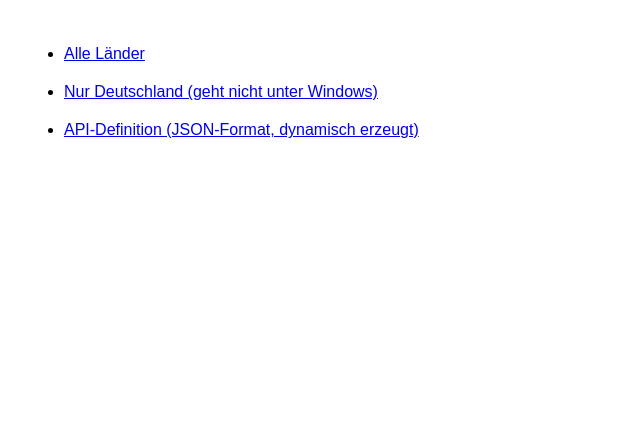
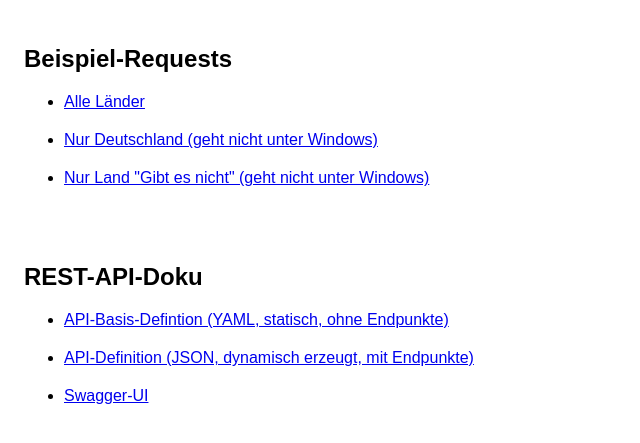
Before and after one commit to MDecker-MobileComputing/Nodejs_Express_Laender, a website: page StatischerWebContent/index.html in a window 1280 px wide. Shown: the part 85-528 px from the top of the page, without its empty margins (0-640 px from the left). Drawn offline with Linux system fonts and the light colour scheme.

Commit message:
index.html fuer statischen WebContent verbessert

```diff
--- a/StatischerWebContent/index.html
+++ b/StatischerWebContent/index.html
@@ -10,10 +10,19 @@
 
   <h1>REST-API: Länder-Info</h1>
 
+  <h2>Beispiel-Requests</h2>
   <ul>
-    <li><a href="api/v1/laender"        target="_blank">Alle Länder</a></li>
-    <li><a href="api/v1/laender/DEU"    target="_blank">Nur Deutschland (geht nicht unter Windows)</a>
-    <li><a href="api/v1/api-definition" target="_blank">API-Definition (JSON-Format, dynamisch erzeugt)</a></li>
+    <li><a href="api/v1/laender"     target="_blank">Alle Länder</a></li>
+    <li><a href="api/v1/laender/DEU" target="_blank">Nur Deutschland (geht nicht unter Windows)</a>
+    <li><a href="api/v1/laender/GEN" target="_blank">Nur Land "Gibt es nicht" (geht nicht unter Windows)</a>
+  </ul>
+  <br><br>
+
+  <h2>REST-API-Doku</h2>
+  <ul>
+    <li><a href="api-definition-base.yml" target="_blank">API-Basis-Defintion (YAML, statisch, ohne Endpunkte)</a></li>
+    <li><a href="/api/v1/api-definition"  target="_blank">API-Definition      (JSON, dynamisch erzeugt, mit Endpunkte)</a></li>
+    <li><a href="swagger-ui"              target="_blank">Swagger-UI</a></li>
   </ul>
 
 </body>
```
